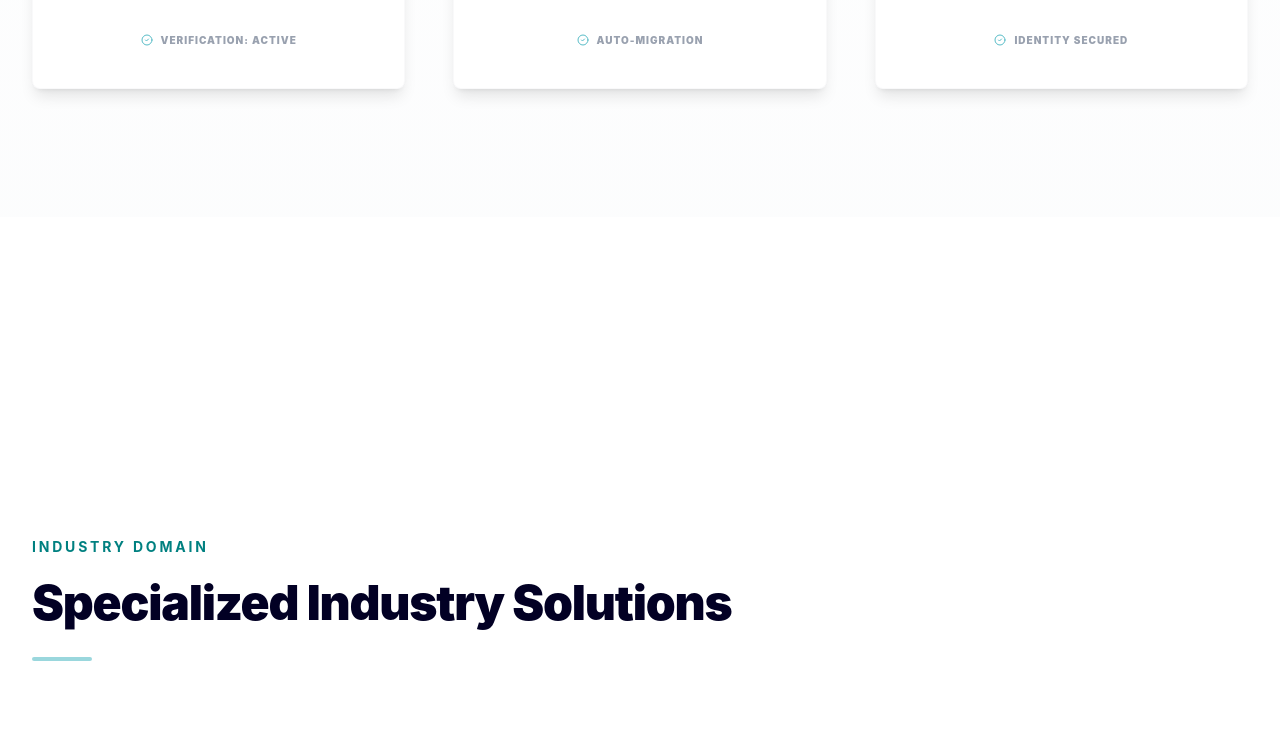
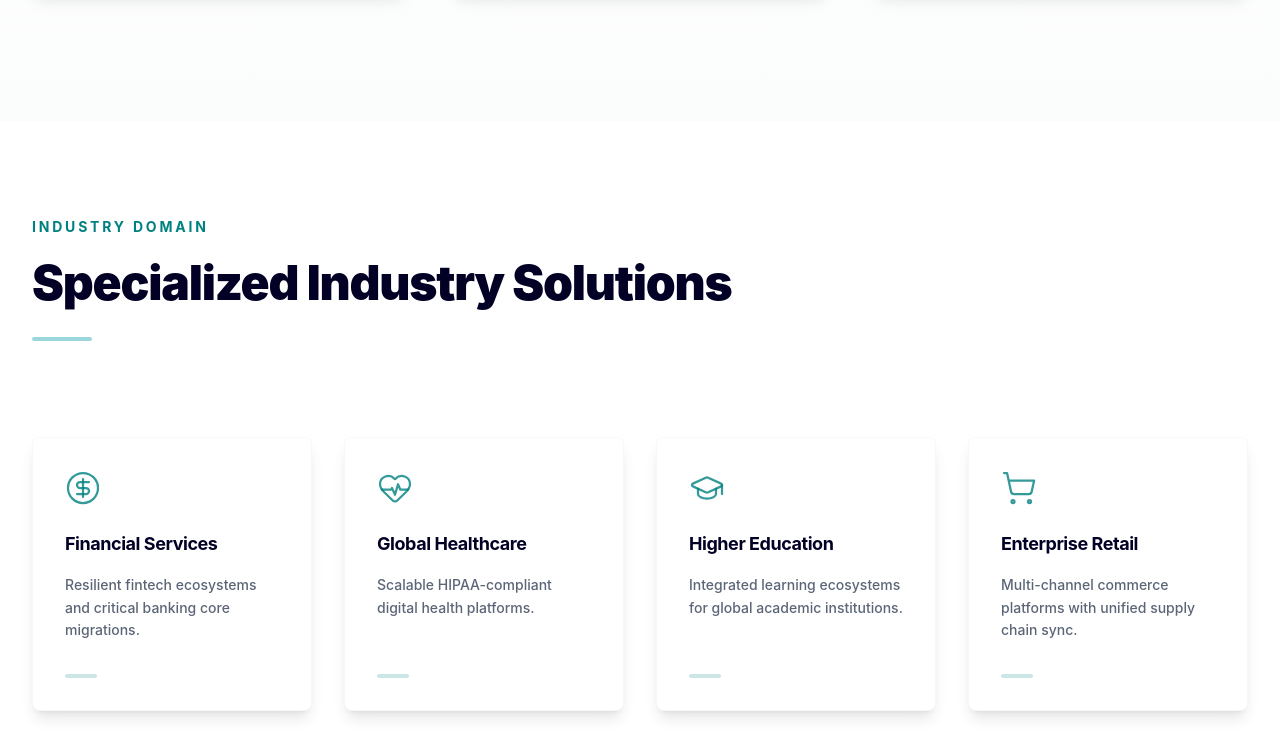
Before and after one commit to ayush-verma-004/ofttech, a React (Vite) app in the folder portfolio/: page / in a window 1280 px wide. Shown: the part 2862-3603 px from the top of the page. Built offline with nearby package versions, Linux system fonts and the light colour scheme; no server answers.

Commit message:
style: reduce section padding for better space utilization

```diff
--- a/portfolio/src/components/Industries.jsx
+++ b/portfolio/src/components/Industries.jsx
@@ -25,7 +25,7 @@ const Industries = () => {
 
     return (
         <Section id="industries" className="bg-white" noPadding={true}>
-            <div className="section-container relative z-10 py-24 lg:py-48">
+            <div className="section-container relative z-10 py-12 lg:py-24">
                 <SectionHeader
                     title="Specialized Industry Solutions"
                     subtitle="Industry Domain"
--- a/portfolio/src/components/layout/Layout.jsx
+++ b/portfolio/src/components/layout/Layout.jsx
@@ -9,12 +9,12 @@ export const Container = ({ children, className }) => {
     );
 };
 
-export const Section = ({ children, className, id, dark = false }) => {
+export const Section = ({ children, className, id, dark = false, noPadding = false }) => {
     return (
         <section
             id={id}
             className={cn(
-                'py-16 md:py-32',
+                !noPadding && 'py-10 md:py-20', // Reduced from py-16 md:py-32
                 dark ? 'bg-primary text-white' : 'bg-white text-primary',
                 className
             )}
```
